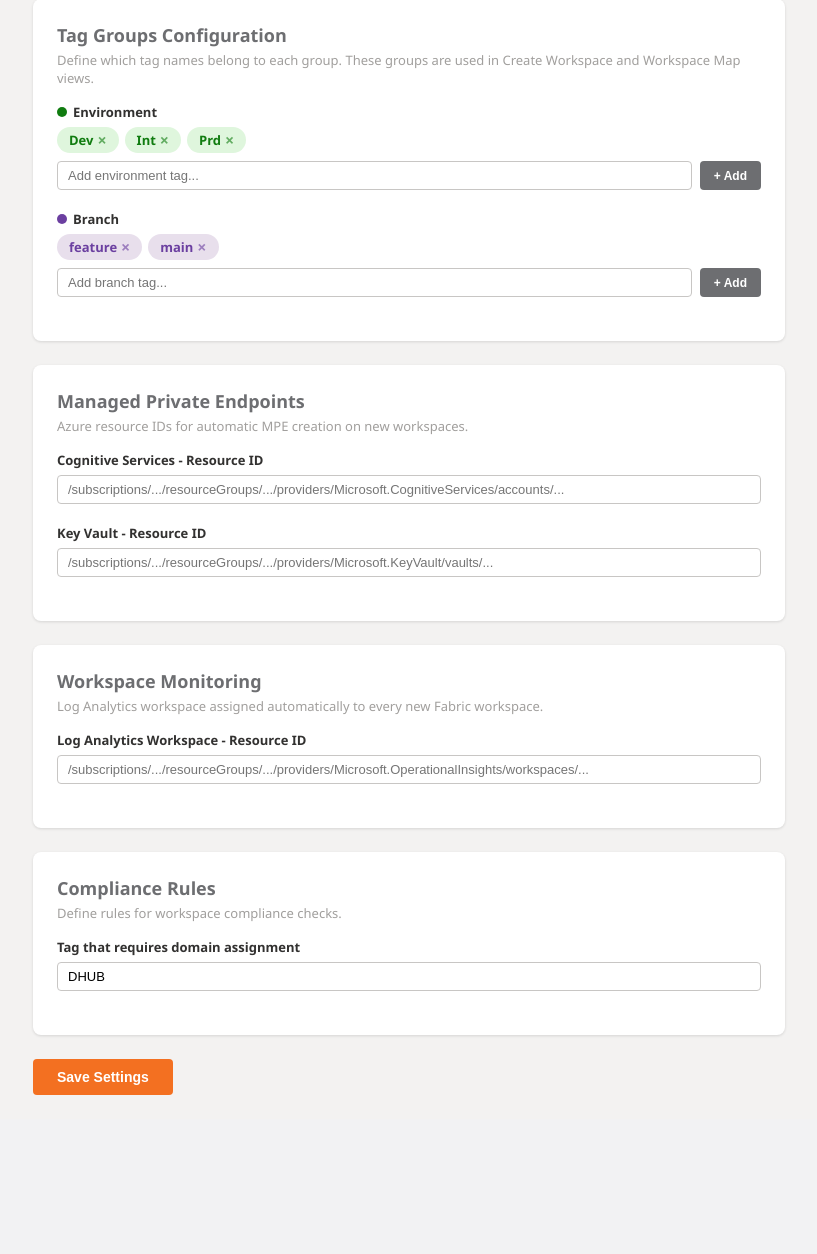
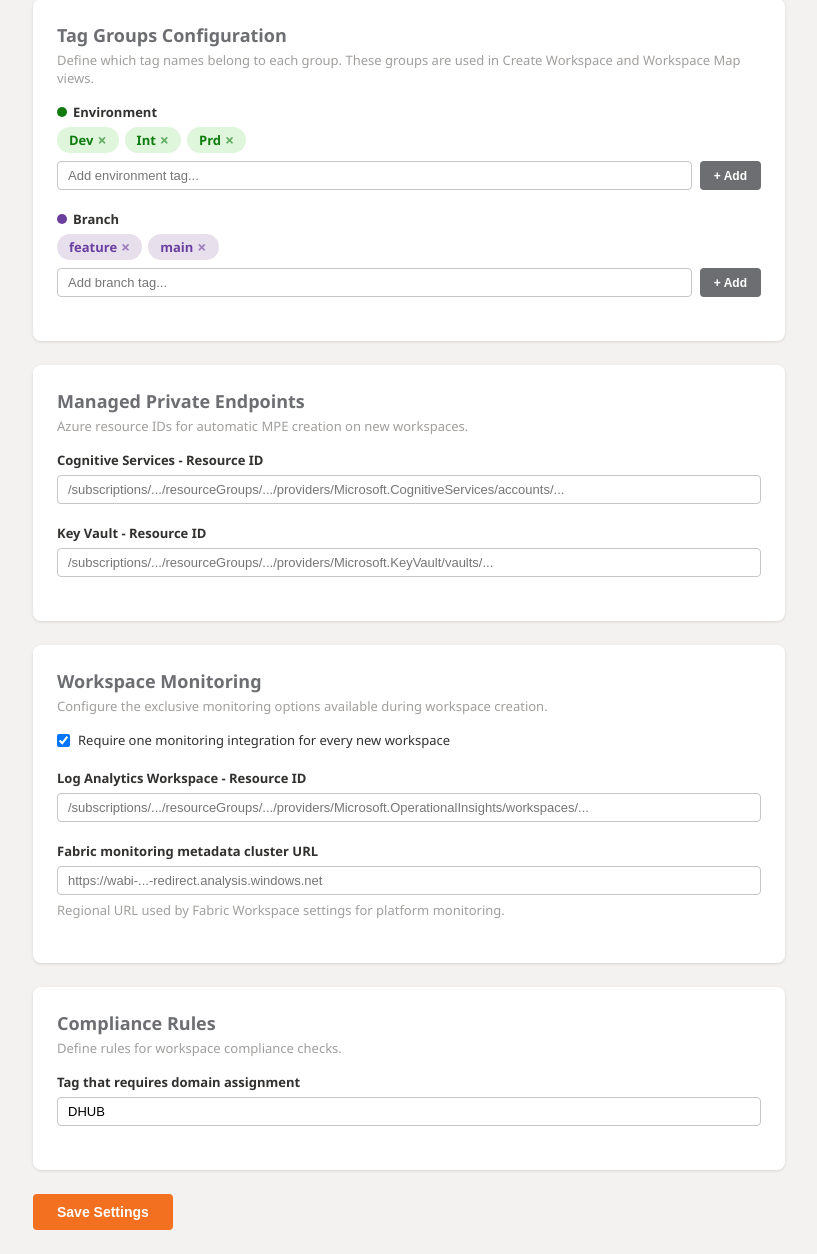
Before and after one commit to misantibanez/fabric-governance-hub, a Flask app: page /settings in a window 1280 px wide. Shown: the part 98-1352 px from the top of the page, without its empty margins (231-1048 px from the left). Before the commit the page ends 1193 px from the top, so only its background shows below. Run offline with Flask 3, Linux system fonts and the light colour scheme.

Commit message:
feat: support exclusive workspace monitoring providers

```diff
--- a/app.py
+++ b/app.py
@@ -3,6 +3,7 @@ import json
 import secrets
 import threading
 import time
+import uuid
 from dotenv import load_dotenv
 from flask import Flask, render_template, request, redirect, url_for, flash, session, jsonify
 import msal
@@ -10,7 +11,14 @@ import requests
 from azure.identity import DeviceCodeCredential
 from gateway_session import GatewayPowerShellSession, GatewaySessionError
 from mpe_validation import MpeValidationError, mpe_audit_record, validate_mpe_configuration
-from monitoring_validation import MonitoringValidationError, validate_monitoring_configuration
+from monitoring_validation import (
+    PROVIDER_FABRIC,
+    PROVIDER_LOG_ANALYTICS,
+    PROVIDER_NONE,
+    MonitoringValidationError,
+    monitoring_is_required,
+    validate_monitoring_selection,
+)
 from settings_repository import SettingsConflictError, create_settings_repository
 from workspace_deletion import (
     WorkspaceDeletionError,
@@ -66,7 +74,9 @@ DEFAULT_SETTINGS = {
     "branches": ["feature", "main"],
     "mpe_cognitive_services_resource_id": "",
     "mpe_keyvault_resource_id": "",
+    "workspace_monitoring_required": True,
     "log_analytics_workspace_resource_id": "",
+    "fabric_monitoring_api_base_url": "",
     "compliance_domain_required_tag": "DHUB",
 }
 _settings_repository = create_settings_repository(SETTINGS_FILE, DEFAULT_SETTINGS)
@@ -85,11 +95,16 @@ def preflight_mpe_configuration(settings, include_cognitive_services):
     )
 
 
-def preflight_monitoring_configuration(settings):
-    return validate_monitoring_configuration(
+def preflight_monitoring_selection(settings, provider, pbi_headers):
+    azure_headers = {}
+    if str(provider).strip().lower() == PROVIDER_LOG_ANALYTICS:
+        azure_headers = {"Authorization": f"Bearer {get_azure_token()}"}
+    return validate_monitoring_selection(
         settings,
-        {"Authorization": f"Bearer {get_azure_token()}"},
+        provider,
+        azure_headers,
         requests.get,
+        pbi_headers,
     )
 
 
@@ -104,6 +119,78 @@ def configure_workspace_monitoring(workspace_id, configuration, pbi_headers):
     return [
         f"Failed to configure Log Analytics: {response.status_code} - {response.text}"
     ]
+
+
+def configure_fabric_workspace_monitoring(workspace_id, configuration, pbi_headers):
+    url = (
+        f"{configuration.api_base_url}/metadata/platformMonitoring/workspace/"
+        f"{workspace_id}"
+    )
+    headers = {
+        **pbi_headers,
+        "Content-Type": "application/json",
+        "ActivityId": str(uuid.uuid4()),
+        "RequestId": str(uuid.uuid4()),
+        "X-PowerBI-HostEnv": "Power BI Web App",
+    }
+    try:
+        create_response = requests.post(
+            url,
+            headers=headers,
+            json={"artifactType": "KustoDatabase", "workloadPayload": "{}"},
+            timeout=120,
+        )
+    except requests.RequestException as error:
+        return [
+            "Fabric Workspace Monitoring creation could not reach the configured "
+            f"metadata cluster: {error}. Verify the cluster URL and retry."
+        ]
+    if create_response.status_code != 200:
+        return [
+            "Fabric Workspace Monitoring creation failed: "
+            f"{create_response.status_code} - {create_response.text[:300]}. "
+            "Verify the regional metadata URL, capacity support, and workspace permissions."
+        ]
+
+    create_result = create_response.json()
+    artifact = create_result.get("artifact", {})
+    if (
+        artifact.get("systemArtifactType") != "PlatformMonitoring"
+        or artifact.get("artifactType") != "KustoEventHouse"
+    ):
+        return [
+            "Fabric Workspace Monitoring creation returned an unexpected artifact. "
+            "Open Workspace settings > Monitoring and verify the Eventhouse."
+        ]
+
+    headers["ActivityId"] = str(uuid.uuid4())
+    headers["RequestId"] = str(uuid.uuid4())
+    try:
+        enable_response = requests.patch(
+            f"{url}?calledOnDatabaseCreation=true",
+            headers=headers,
+            json={"ingestionState": "Enabled"},
+            timeout=120,
+        )
+    except requests.RequestException as error:
+        return [
+            "Fabric Workspace Monitoring Eventhouse was created, but the logging "
+            f"request could not reach the metadata cluster: {error}. Open Workspace "
+            "settings > Monitoring and turn on Log workspace activity."
+        ]
+    if enable_response.status_code != 200:
+        return [
+            "Fabric Workspace Monitoring Eventhouse was created, but logging could "
+            f"not be enabled: {enable_response.status_code} - "
+            f"{enable_response.text[:300]}. Open Workspace settings > Monitoring "
+            "and turn on Log workspace activity."
+        ]
+    if enable_response.json().get("ingestionState") != "Enabled":
+        return [
+            "Fabric Workspace Monitoring did not report logging as enabled. Open "
+            "Workspace settings > Monitoring and turn on Log workspace activity."
+        ]
+    return []
 
 
 def create_managed_private_endpoints(workspace_id, workspace_name, targets, fabric_headers):
@@ -736,8 +823,19 @@ def create_workspace():
         for message in error.messages:
             flash(message, "mpe-error")
         return redirect(url_for("create_workspace_form"))
+    default_monitoring_provider = (
+        PROVIDER_LOG_ANALYTICS if monitoring_is_required(settings) else PROVIDER_NONE
+    )
+    monitoring_provider = request.form.get(
+        "monitoring_provider", default_monitoring_provider
+    )
+    pbi_headers = (
+        get_powerbi_headers() if monitoring_provider != PROVIDER_NONE else {}
+    )
     try:
-        monitoring_configuration = preflight_monitoring_configuration(settings)
+        monitoring_selection = preflight_monitoring_selection(
+            settings, monitoring_provider, pbi_headers
+        )
     except MonitoringValidationError as error:
         flash(str(error), "monitoring-error")
         return redirect(url_for("create_workspace_form"))
@@ -748,7 +846,6 @@ def create_workspace():
     )
 
     fabric_headers = get_headers()
-    pbi_headers = get_powerbi_headers()
 
     # 1. Create workspace (Fabric API)
     body = {"displayName": name}
@@ -817,10 +914,16 @@ def create_workspace():
                 f"Failed to apply tags: {resp_tags.status_code} - {resp_tags.text}"
             )
 
-    # 5. Configure mandatory Log Analytics monitoring (Power BI admin API)
-    la_errors = configure_workspace_monitoring(
-        workspace_id, monitoring_configuration, pbi_headers
-    )
+    # 5. Configure the selected mutually exclusive monitoring integration
+    monitoring_errors = []
+    if monitoring_selection.provider == PROVIDER_LOG_ANALYTICS:
+        monitoring_errors = configure_workspace_monitoring(
+            workspace_id, monitoring_selection.configuration, pbi_headers
+        )
+    elif monitoring_selection.provider == PROVIDER_FABRIC:
+        monitoring_errors = configure_fabric_workspace_monitoring(
+            workspace_id, monitoring_selection.configuration, pbi_headers
+        )
 
     # 6. Assign role groups (Fabric API)
     roles = {
@@ -987,14 +1090,22 @@ def create_workspace():
         else:
             git_errors.append("Could not parse owner/repo from URL")
 
-    all_errors = tag_errors + la_errors + role_errors + item_errors + mpe_errors + git_errors
+    all_errors = tag_errors + monitoring_errors + role_errors + item_errors + mpe_errors + git_errors
     if all_errors:
         flash(
             f"Workspace created but some assignments failed: {'; '.join(all_errors)}",
             "error",
         )
     else:
-        flash(f"Workspace '{name}' created successfully!", "success")
+        monitoring_label = {
+            PROVIDER_NONE: "without monitoring",
+            PROVIDER_LOG_ANALYTICS: "with Log Analytics",
+            PROVIDER_FABRIC: "with Fabric Workspace Monitoring",
+        }[monitoring_selection.provider]
+        flash(
+            f"Workspace '{name}' created successfully {monitoring_label}!",
+            "success",
+        )
     return redirect(url_for("create_workspace_form"))
 
 
@@ -1325,19 +1436,41 @@ def developer_workspaces():
         main_workspaces=main_workspaces,
         capacity_map_json=json.dumps(capacity_map),
         domain_map_json=json.dumps(domain_map),
+        settings=load_settings(),
     )
 
 
 @app.route("/create-developer-workspaces", methods=["POST"])
 def create_developer_workspaces():
     from flask import jsonify
+    settings = load_settings()
     try:
-        mpe_targets = preflight_mpe_configuration(load_settings(), False)
+        mpe_targets = preflight_mpe_configuration(settings, False)
     except MpeValidationError as error:
         return jsonify({
             "ok": False,
             "error": " ".join(error.messages),
             "settings_url": url_for("settings_page", _anchor="managed-private-endpoints"),
+        }), 400
+
+    default_monitoring_provider = (
+        PROVIDER_LOG_ANALYTICS if monitoring_is_required(settings) else PROVIDER_NONE
+    )
+    monitoring_provider = request.form.get(
+        "monitoring_provider", default_monitoring_provider
+    )
+    pbi_headers = (
+        get_powerbi_headers() if monitoring_provider != PROVIDER_NONE else {}
+    )
+    try:
+        monitoring_selection = preflight_monitoring_selection(
+            settings, monitoring_provider, pbi_headers
+        )
+    except MonitoringValidationError as error:
+        return jsonify({
+            "ok": False,
+            "error": str(error),
+            "settings_url": url_for("settings_page", _anchor="workspace-monitoring"),
         }), 400
 
     dev_count = int(request.form.get("dev_count", 0))
@@ -1363,6 +1496,7 @@ def create_developer_workspaces():
             "main_ws_id": request.form["main_workspace_id"],
             "developers": developers,
             "mpe_targets": mpe_targets,
+            "monitoring_selection": monitoring_selection,
         }
     session["dev_job_id"] = job_id
     return jsonify({"ok": True})
@@ -1384,7 +1518,12 @@ def dev_ws_stream():
 
     def generate():
         fabric_headers = get_headers()
-        pbi_headers = get_powerbi_headers()
+        monitoring_selection = job["monitoring_selection"]
+        pbi_headers = (
+            get_powerbi_headers()
+            if monitoring_selection.provider != PROVIDER_NONE
+            else {}
+        )
         main_ws_id = job["main_ws_id"]
         developers = job["developers"]
         mpe_targets = job["mpe_targets"]
@@ -1429,15 +1568,6 @@ def dev_ws_stream():
             headers=fabric_headers,
         )
         role_assignments = resp_roles.json().get("value", []) if resp_roles.status_code == 200 else []
-
-        # Get Log Analytics config
-        log_analytics_config = None
-        resp_la = requests.get(
-            f"https://api.powerbi.com/v1.0/myorg/admin/groups/{main_ws_id}",
-            headers=pbi_headers,
-        )
-        if resp_la.status_code == 200:
-            log_analytics_config = resp_la.json().get("logAnalyticsWorkspace")
 
         # Swap Main tag for feature
         feature_tag_ids = []
@@ -1596,14 +1726,24 @@ def dev_ws_stream():
             else:
                 yield f"data: [{alias}]   ✓ Managed private endpoints created\n\n"
 
-            # 3g. Log Analytics
-            if log_analytics_config:
-                requests.patch(
-                    f"https://api.powerbi.com/v1.0/myorg/admin/groups/{dev_ws_id}",
-                    headers={**pbi_headers, "Content-Type": "application/json"},
-                    json={"logAnalyticsWorkspace": log_analytics_config},
+            # 3g. Monitoring
+            monitoring_errors = []
+            if monitoring_selection.provider == PROVIDER_LOG_ANALYTICS:
+                monitoring_errors = configure_workspace_monitoring(
+                    dev_ws_id, monitoring_selection.configuration, pbi_headers
                 )
+            elif monitoring_selection.provider == PROVIDER_FABRIC:
+                monitoring_errors = configure_fabric_workspace_monitoring(
+                    dev_ws_id, monitoring_selection.configuration, pbi_headers
+                )
+            if monitoring_errors:
+                dev_errors.extend(monitoring_errors)
+                for monitoring_error in monitoring_errors:
+                    yield f"data: [{alias}]   ERROR: {monitoring_error}\n\n"
+            elif monitoring_selection.provider == PROVIDER_LOG_ANALYTICS:
                 yield f"data: [{alias}]   ✓ Log Analytics configured\n\n"
+            elif monitoring_selection.provider == PROVIDER_FABRIC:
+                yield f"data: [{alias}]   ✓ Fabric Workspace Monitoring enabled\n\n"
 
             # 4. Git integration
             yield f"data: [{alias}] Step 4: Git integration\n\n"
@@ -1757,7 +1897,9 @@ def settings_page():
             "branches": [x.strip() for x in request.form.get("branches", "").split(",") if x.strip()],
             "mpe_cognitive_services_resource_id": request.form.get("mpe_cognitive_services_resource_id", "").strip(),
             "mpe_keyvault_resource_id": request.form.get("mpe_keyvault_resource_id", "").strip(),
+            "workspace_monitoring_required": bool(request.form.get("workspace_monitoring_required")),
             "log_analytics_workspace_resource_id": request.form.get("log_analytics_workspace_resource_id", "").strip(),
+            "fabric_monitoring_api_base_url": request.form.get("fabric_monitoring_api_base_url", "").strip().rstrip("/"),
             "compliance_domain_required_tag": request.form.get("compliance_domain_required_tag", "").strip(),
         }
         expected_etag = request.form.get("settings_etag") or None
--- a/templates/settings.html
+++ b/templates/settings.html
@@ -109,13 +109,28 @@
 
             <div class="card" id="workspace-monitoring">
                 <h2>Workspace Monitoring</h2>
-                <p>Log Analytics workspace assigned automatically to every new Fabric workspace.</p>
+                <p>Configure the exclusive monitoring options available during workspace creation.</p>
+
+                <div class="tag-group">
+                    <label style="display: flex; align-items: center; gap: 8px; font-weight: 400;">
+                        <input type="checkbox" name="workspace_monitoring_required" value="1" {% if settings.workspace_monitoring_required %}checked{% endif %}>
+                        Require one monitoring integration for every new workspace
+                    </label>
+                </div>
 
                 <div class="tag-group">
                     <label>Log Analytics Workspace - Resource ID</label>
                     <div class="add-row">
                         <input type="text" name="log_analytics_workspace_resource_id" value="{{ settings.log_analytics_workspace_resource_id or '' }}" placeholder="/subscriptions/.../resourceGroups/.../providers/Microsoft.OperationalInsights/workspaces/...">
                     </div>
+                </div>
+
+                <div class="tag-group">
+                    <label>Fabric monitoring metadata cluster URL</label>
+                    <div class="add-row">
+                        <input type="url" name="fabric_monitoring_api_base_url" value="{{ settings.fabric_monitoring_api_base_url or '' }}" placeholder="https://wabi-...-redirect.analysis.windows.net">
+                    </div>
+                    <p style="margin-top: 6px; margin-bottom: 0;">Regional URL used by Fabric Workspace settings for platform monitoring.</p>
                 </div>
             </div>
 
```
Also changed, not shown: monitoring_validation.py (+67 -0 lines), templates/developer_workspaces.html (+21 -2 lines), templates/index.html (+14 -4 lines), tests/test_monitoring_preflight_routes.py (+135 -5 lines), tests/test_monitoring_validation.py (+81 -1 lines), README.md.
